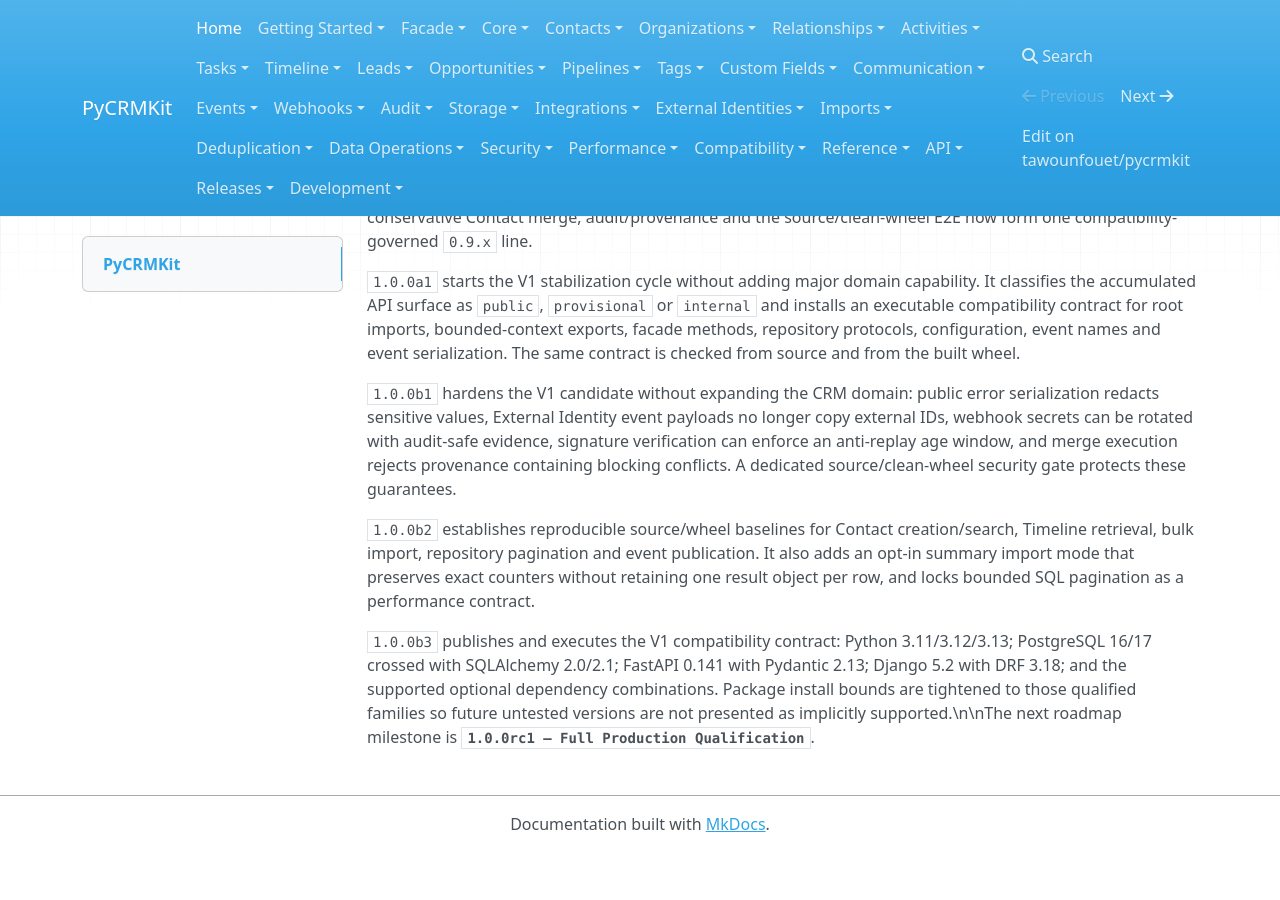
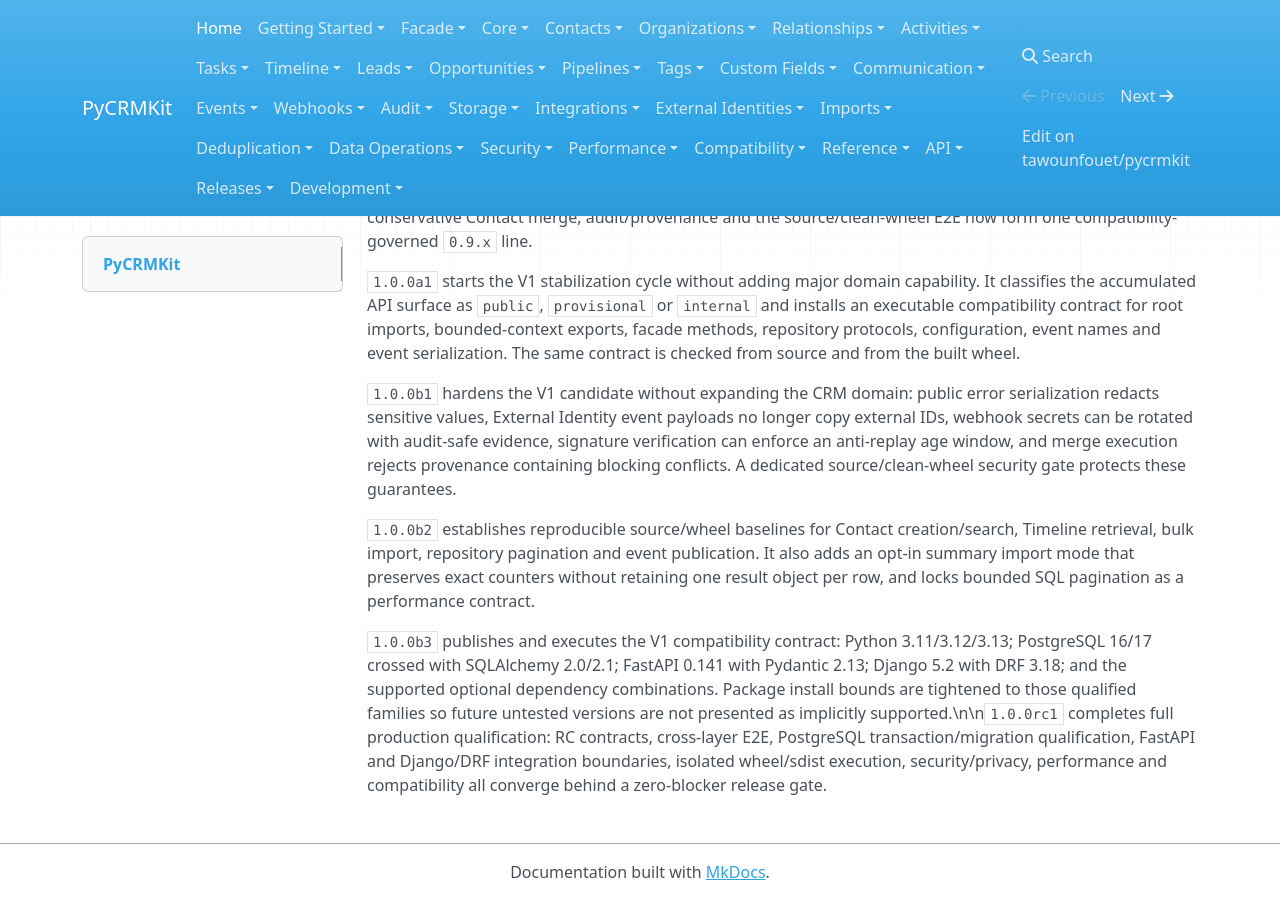
Before and after one commit to tawounfouet/pycrmkit, an MkDocs documentation site: the page built from docs/index.md, in a window 1280 px wide and 900 px high, scrolled down 2695 px. Built offline with MkDocs 1.6.1, drawn with Linux system fonts in a browser that asks for light colours; nearby versions of some CDN libraries; before the commit the page ends 3547 px from its top, so only the background shows below that; some of the changed text lies outside the part shown.

Commit message:
docs: publish 1.0.0rc1 project status

```diff
--- a/docs/index.md
+++ b/docs/index.md
@@ -3,7 +3,7 @@
 PyCRMKit is a modular, headless Python CRM domain framework.
 
 The current stable version is **`0.9.0 — Data Operations Stable`**.
-The latest V1 prerelease is **`1.0.0b3 — Compatibility Matrix`**.
+The latest V1 prerelease is **`1.0.0rc1 — Full Production Qualification`**.
 The stable `0.1`–`0.5` CRM Core, Activity/Timeline, Sales, Communication,
 and Eventing/Webhooks contracts are compatibility-governed:
 
@@ -112,4 +112,4 @@
 
 `1.0.0b2` establishes reproducible source/wheel baselines for Contact creation/search, Timeline retrieval, bulk import, repository pagination and event publication. It also adds an opt-in summary import mode that preserves exact counters without retaining one result object per row, and locks bounded SQL pagination as a performance contract.
 
-`1.0.0b3` publishes and executes the V1 compatibility contract: Python 3.11/3.12/3.13; PostgreSQL 16/17 crossed with SQLAlchemy 2.0/2.1; FastAPI 0.141 with Pydantic 2.13; Django 5.2 with DRF 3.18; and the supported optional dependency combinations. Package install bounds are tightened to those qualified families so future untested versions are not presented as implicitly supported.\n\nThe next roadmap milestone is **`1.0.0rc1 — Full Production Qualification`**.
+`1.0.0b3` publishes and executes the V1 compatibility contract: Python 3.11/3.12/3.13; PostgreSQL 16/17 crossed with SQLAlchemy 2.0/2.1; FastAPI 0.141 with Pydantic 2.13; Django 5.2 with DRF 3.18; and the supported optional dependency combinations. Package install bounds are tightened to those qualified families so future untested versions are not presented as implicitly supported.\n\n`1.0.0rc1` completes full production qualification: RC contracts, cross-layer E2E, PostgreSQL transaction/migration qualification, FastAPI and Django/DRF integration boundaries, isolated wheel/sdist execution, security/privacy, performance and compatibility all converge behind a zero-blocker release gate.
```
